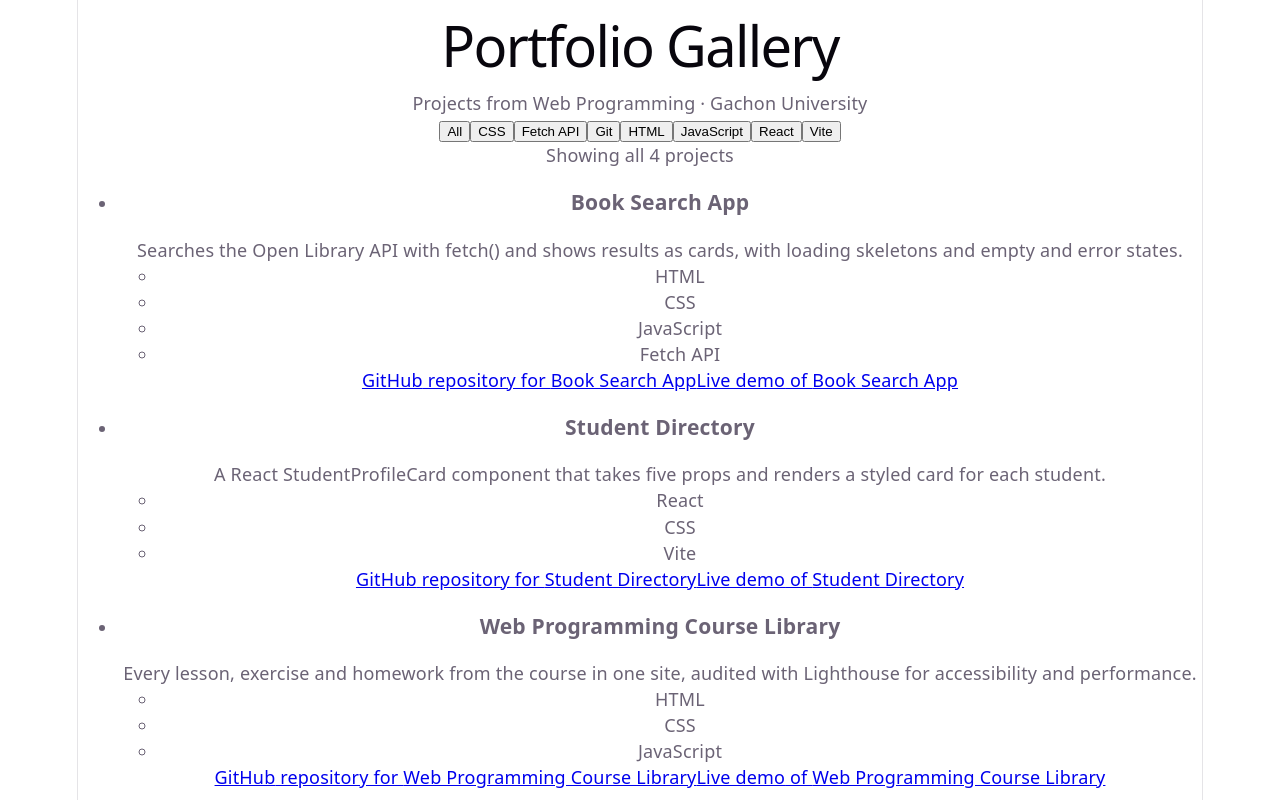
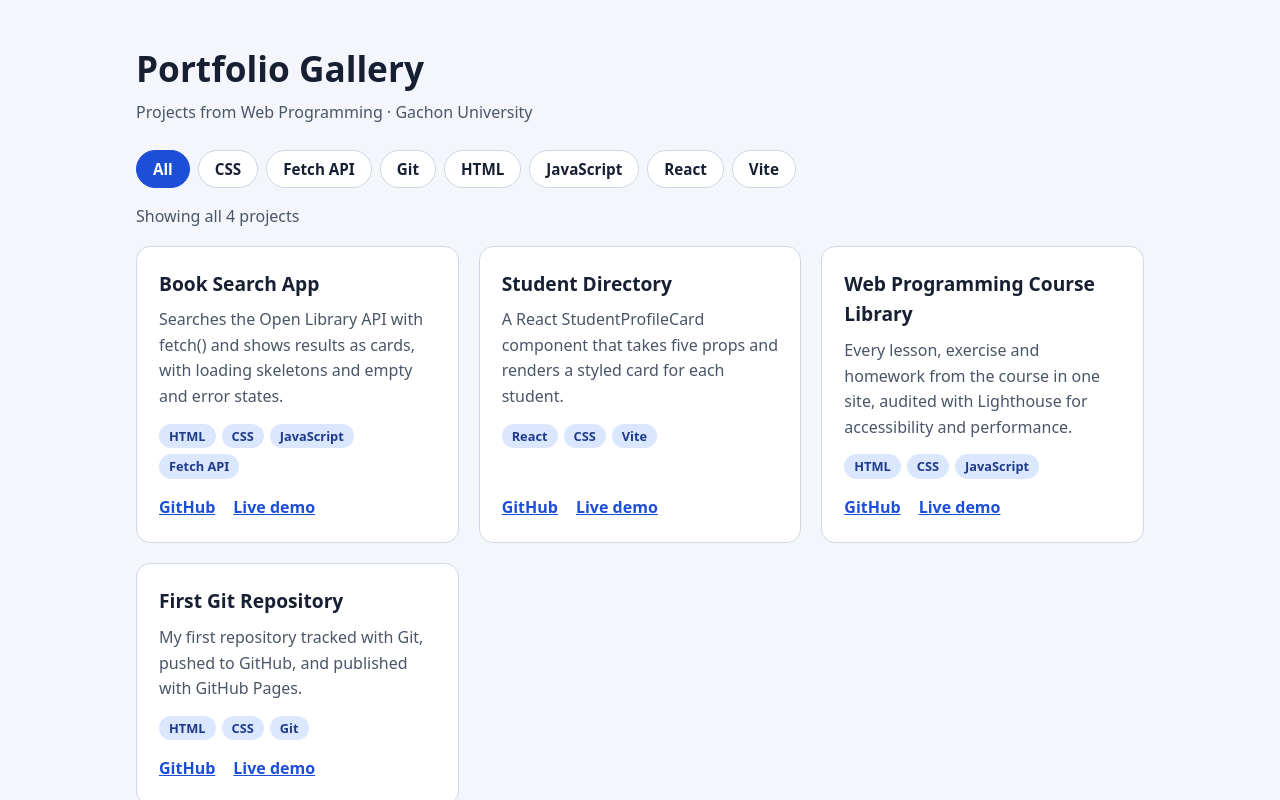
Before and after one commit to WONGDF2006/portfolio-gallery, a React (Vite) app: page / in a window 1280 px wide. Shown: the top 800 px of the page. Built offline with nearby package versions, Linux system fonts and the light colour scheme.

Commit message:
Style the gallery: filter buttons, card grid, and tech tags

```diff
--- a/src/index.css
+++ b/src/index.css
@@ -1,111 +1,157 @@
+/* Portfolio Gallery styles */
 :root {
-  --text: #6b6375;
-  --text-h: #08060d;
-  --bg: #fff;
-  --border: #e5e4e7;
-  --code-bg: #f4f3ec;
-  --accent: #aa3bff;
-  --accent-bg: rgba(170, 59, 255, 0.1);
-  --accent-border: rgba(170, 59, 255, 0.5);
-  --social-bg: rgba(244, 243, 236, 0.5);
-  --shadow:
-    rgba(0, 0, 0, 0.1) 0 10px 15px -3px, rgba(0, 0, 0, 0.05) 0 4px 6px -2px;
-
-  --sans: system-ui, 'Segoe UI', Roboto, sans-serif;
-  --heading: system-ui, 'Segoe UI', Roboto, sans-serif;
-  --mono: ui-monospace, Consolas, monospace;
-
-  font: 18px/145% var(--sans);
-  letter-spacing: 0.18px;
-  color-scheme: light dark;
-  color: var(--text);
-  background: var(--bg);
-  font-synthesis: none;
-  text-rendering: optimizeLegibility;
-  -webkit-font-smoothing: antialiased;
-  -moz-osx-font-smoothing: grayscale;
-
-  @media (max-width: 1024px) {
-    font-size: 16px;
-  }
+  --page-bg: #f4f6fb;
+  --card-bg: #ffffff;
+  --text: #172033;
+  --muted: #4a5568;
+  --accent: #1d4ed8;
+  --accent-soft: #dbe7ff;
+  --border: #cfd8e6;
 }
 
-@media (prefers-color-scheme: dark) {
-  :root {
-    --text: #9ca3af;
-    --text-h: #f3f4f6;
-    --bg: #16171d;
-    --border: #2e303a;
-    --code-bg: #1f2028;
-    --accent: #c084fc;
-    --accent-bg: rgba(192, 132, 252, 0.15);
-    --accent-border: rgba(192, 132, 252, 0.5);
-    --social-bg: rgba(47, 48, 58, 0.5);
-    --shadow:
-      rgba(0, 0, 0, 0.4) 0 10px 15px -3px, rgba(0, 0, 0, 0.25) 0 4px 6px -2px;
-  }
-
-  #social .button-icon {
-    filter: invert(1) brightness(2);
-  }
+* {
+  box-sizing: border-box;
 }
 
 body {
   margin: 0;
+  font-family: system-ui, 'Segoe UI', Roboto, sans-serif;
+  line-height: 1.6;
+  color: var(--text);
+  background: var(--page-bg);
 }
 
-#root {
-  width: 1126px;
-  max-width: 100%;
-  margin: 0 auto;
-  text-align: center;
-  border-inline: 1px solid var(--border);
-  min-height: 100svh;
-  display: flex;
-  flex-direction: column;
-  box-sizing: border-box;
+a {
+  color: var(--accent);
+  font-weight: 600;
 }
 
-h1,
-h2 {
-  font-family: var(--heading);
-  font-weight: 500;
-  color: var(--text-h);
+:focus-visible {
+  outline: 3px solid var(--accent);
+  outline-offset: 2px;
+}
+
+.visually-hidden {
+  position: absolute;
+  width: 1px;
+  height: 1px;
+  overflow: hidden;
+  clip: rect(0 0 0 0);
+  white-space: nowrap;
+}
+
+.app {
+  max-width: 1040px;
+  margin: 0 auto;
+  padding: 40px 16px 64px;
 }
 
 h1 {
-  font-size: 56px;
-  letter-spacing: -1.68px;
-  margin: 32px 0;
-  @media (max-width: 1024px) {
-    font-size: 36px;
-    margin: 20px 0;
-  }
-}
-h2 {
-  font-size: 24px;
-  line-height: 118%;
-  letter-spacing: -0.24px;
-  margin: 0 0 8px;
-  @media (max-width: 1024px) {
-    font-size: 20px;
-  }
-}
-p {
   margin: 0;
+  font-size: 2.2rem;
 }
 
-code,
-.counter {
-  font-family: var(--mono);
-  display: inline-flex;
-  border-radius: 4px;
-  color: var(--text-h);
+.subtitle {
+  margin: 4px 0 24px;
+  color: var(--muted);
 }
 
-code {
-  font-size: 15px;
-  line-height: 135%;
-  padding: 4px 8px;
-  background: var(--code-bg);
+/* Filter buttons */
+.filter-bar {
+  display: flex;
+  flex-wrap: wrap;
+  gap: 8px;
 }
+
+.filter-button {
+  padding: 8px 16px;
+  border: 1px solid var(--border);
+  border-radius: 999px;
+  font: 600 0.95rem system-ui, sans-serif;
+  color: var(--text);
+  background: var(--card-bg);
+  cursor: pointer;
+}
+
+.filter-button:hover {
+  border-color: var(--accent);
+}
+
+.filter-button[aria-pressed='true'] {
+  border-color: var(--accent);
+  color: #ffffff;
+  background: var(--accent);
+}
+
+.result-count {
+  margin: 16px 0;
+  color: var(--muted);
+}
+
+/* Card grid */
+.project-list {
+  display: grid;
+  grid-template-columns: repeat(auto-fill, minmax(280px, 1fr));
+  gap: 20px;
+  margin: 0;
+  padding: 0;
+  list-style: none;
+}
+
+.project-list > li {
+  display: flex;
+}
+
+.project-card {
+  display: flex;
+  flex-direction: column;
+  width: 100%;
+  padding: 22px;
+  border: 1px solid var(--border);
+  border-radius: 14px;
+  background: var(--card-bg);
+  transition: transform 0.2s ease, box-shadow 0.2s ease;
+}
+
+.project-card:hover {
+  transform: translateY(-3px);
+  box-shadow: 0 10px 22px rgba(23, 32, 51, 0.12);
+}
+
+.project-title {
+  margin: 0 0 8px;
+  font-size: 1.2rem;
+}
+
+.project-description {
+  margin: 0 0 14px;
+  color: var(--muted);
+}
+
+.tech-list {
+  display: flex;
+  flex-wrap: wrap;
+  gap: 6px;
+  margin: 0 0 16px;
+  padding: 0;
+  list-style: none;
+}
+
+.tech-tag {
+  padding: 2px 10px;
+  border-radius: 999px;
+  font-size: 0.8rem;
+  font-weight: 600;
+  color: #1e3a8a;
+  background: var(--accent-soft);
+}
+
+.project-links {
+  display: flex;
+  gap: 18px;
+  margin: auto 0 0;
+}
+
+.empty {
+  color: var(--muted);
+}
```
